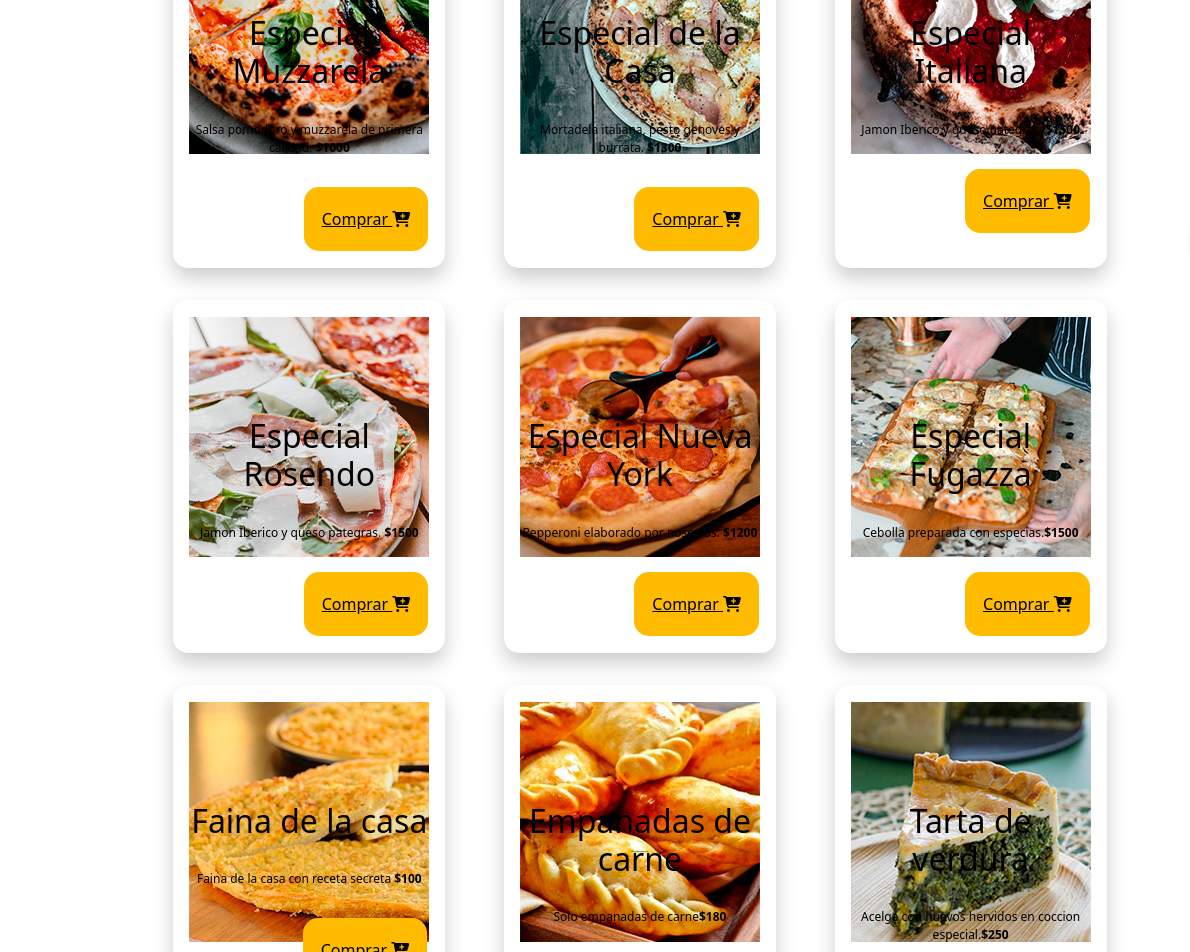
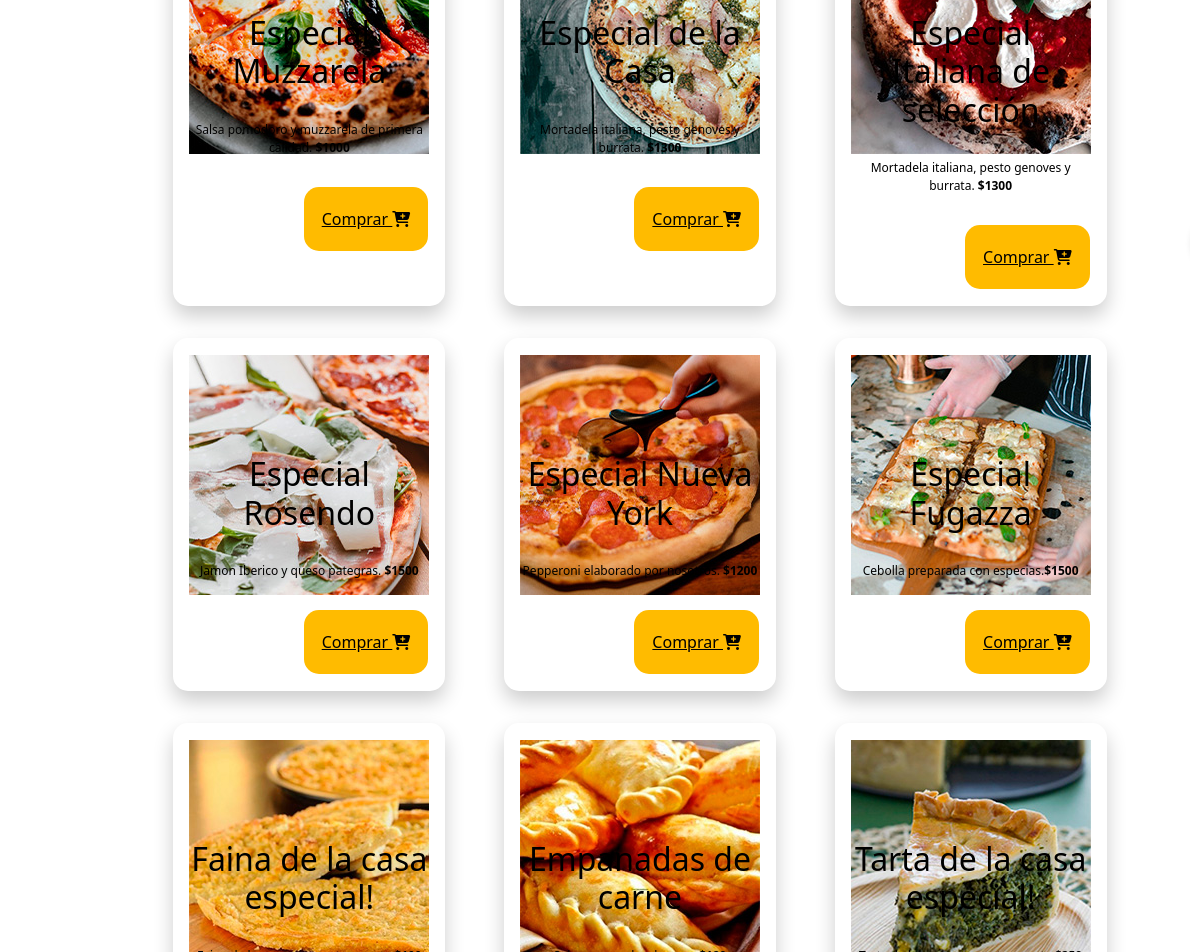
Before and after one commit to LeandroMF93/Rosendo-Pizzeria, a website: page Paginas/pizzas.html in a window 1280 px wide. Shown: the part 500-1452 px from the top of the page, 0-1190 px from the left. Drawn offline with nearby package versions, Linux system fonts and the light colour scheme.

Commit message:
arreglando pizzas

```diff
--- a/Paginas/pizzas.html
+++ b/Paginas/pizzas.html
@@ -99,9 +99,9 @@
                     </div>
                     <div class="tipo_p">
 
-                        <h2>Especial Italiana</h2>
+                        <h2>Especial Italiana de selección</h2>
                         <p>
-                            Jamon Iberico y queso pategras. <strong>$1500</strong>
+                            Mortadela italiana, pesto genoves y burrata. <strong>$1300</strong>
                         </p>
                         <button><a href="./carrito.html"> Comprar  <i class="fas fa-cart-plus"></i></a></button>
                     </div>
@@ -151,7 +151,7 @@
                     </div>
                     <div class="tipo_p">
 
-                        <h2>Faina de la casa</h2>
+                        <h2>Faina de la casa especial!</h2>
                         <p>
                            Faina de la casa con receta secreta <strong>$100</strong>
                         </p>
@@ -177,9 +177,9 @@
                     </div>
                     <div class="tipo_p">
 
-                        <h2>Tarta de verdura</h2>
+                        <h2>Tarta de la casa especial!</h2>
                         <p>
-                            Acelga con huevos hervidos en coccion especial.<strong>$250</strong>
+                           Tarta de la casa con receta secreta <strong>$250</strong>
                         </p>
                         <button><a href="./carrito.html"> Comprar  <i class="fas fa-cart-plus"></i></a></button>
                     </div>
```
